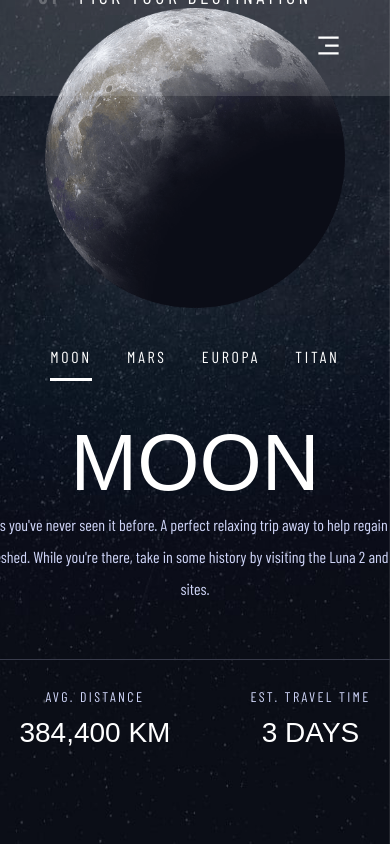
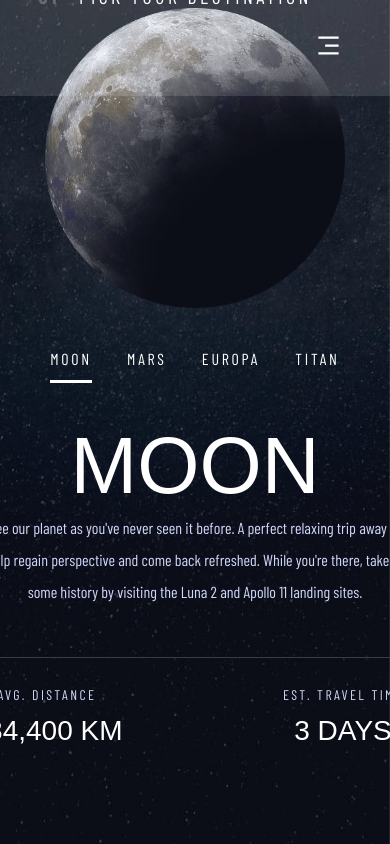
Before and after one commit to NeptuneRjo/space-tourism, a React (Create React App) app: page /destination in a window 390 px wide. Shown: the top 844 px of the page. Built offline with nearby package versions, Linux system fonts and the light colour scheme; a web font is replaced by a local one.

Commit message:
fixed content shifting for each destination

```diff
--- a/src/Components/Destination/destination.css
+++ b/src/Components/Destination/destination.css
@@ -192,7 +192,12 @@
         font-weight: normal;
         font-size: 16px;
         text-align: center;
-        width: 100%;
+        width: 60ch;
+        padding-bottom: 49px;
+    }
+
+    .destination-distance, .destination-time {
+        width: 216px;
     }
 
     .destination-distance div, .destination-time div {
@@ -202,6 +207,7 @@
         text-align: center;
         letter-spacing: 2.3625px;
         text-transform: uppercase;
+        width: 100%;
     }
 
     .destination-distance p, .destination-time p  {
```
